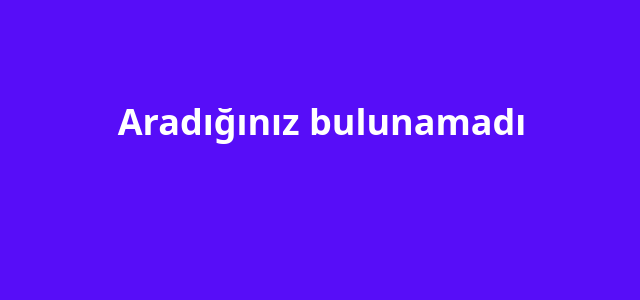
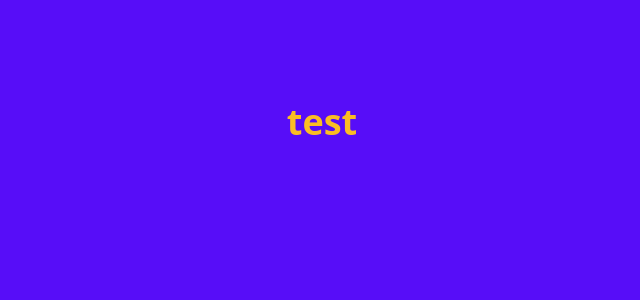
Before and after one commit to fport/readpad-ui, a Next.js app: page /login in a window 1280 px wide. Before the commit this address had no page. Shown: the top 300 px of the page, without its empty margins (318-958 px from the left). Built offline with nearby package versions, Linux system fonts and the light colour scheme.

Commit message:
change name file

```diff
--- /dev/null
+++ b/pages/login.js
@@ -0,0 +1,10 @@
+import Login from "@c/login";
+
+function LoginPage() {
+  return (
+    <>
+      <Login />
+    </>
+  );
+}
+export default LoginPage;
--- a/pages/sign-up.js
+++ /dev/null
@@ -1,10 +0,0 @@
-import SignUp from "@c/sign-up";
-
-function SignUpPage() {
-  return (
-    <>
-      <SignUp />
-    </>
-  );
-}
-export default SignUpPage;
```
Also changed, not shown: components/login/index.js (renamed from components/sign-up/index.js), components/login/index.module.css (renamed from components/sign-up/index.module.css).
